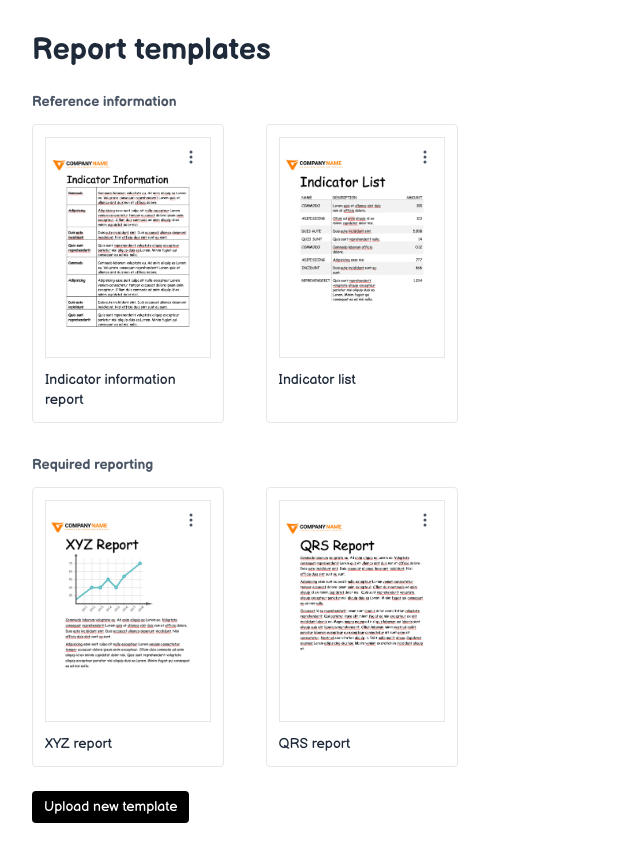
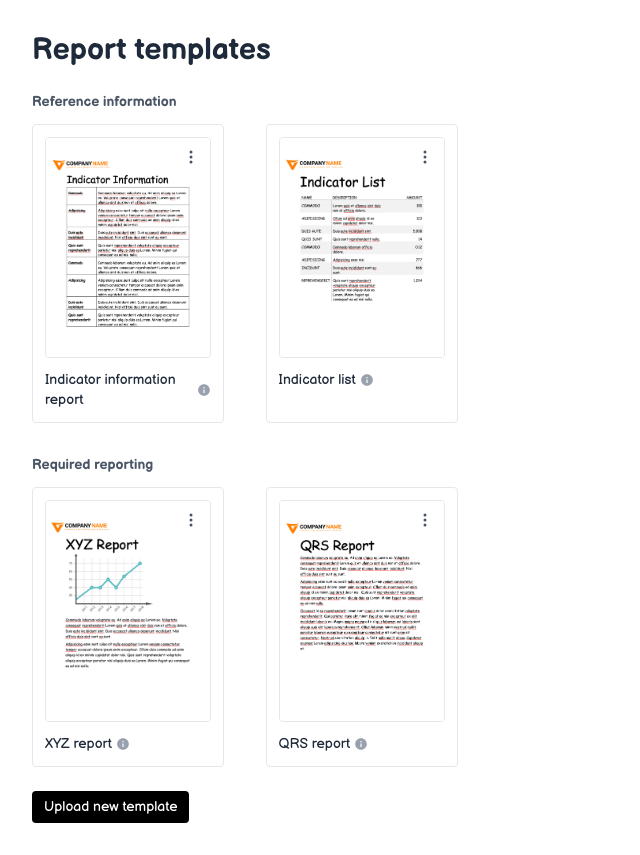
Before and after one commit to HerbCaudill/report-templates-prototype, a React (Vite) app: page / in a window 1280 px wide. Shown: the whole page, without its empty margins (0-640 px from the left). Built offline with nearby package versions, Linux system fonts and the light colour scheme.

Commit message:
InfoTooltip: add position prop for customizable tooltip placement; ReportTemplatesList: integrate InfoTooltip for template descriptions

```diff
--- a/src/InfoTooltip.tsx
+++ b/src/InfoTooltip.tsx
@@ -1,8 +1,18 @@
 import { useState } from 'react'
 import { InfoIcon } from './icons'
 
-export function InfoTooltip({ text }: { text: string }) {
+export function InfoTooltip({ text, position = 'center' }: { text: string; position?: 'center' | 'left' }) {
   const [isVisible, setIsVisible] = useState(false)
+
+  const tooltipClasses =
+    position === 'left'
+      ? 'absolute bottom-full left-0 z-20 mb-2 w-48 rounded bg-gray-800 px-2 py-1.5 text-xs font-normal text-white shadow-lg'
+      : 'absolute bottom-full left-1/2 z-20 mb-2 w-48 -translate-x-1/2 rounded bg-gray-800 px-2 py-1.5 text-xs font-normal text-white shadow-lg'
+
+  const arrowClasses =
+    position === 'left'
+      ? 'absolute left-3 top-full border-4 border-transparent border-t-gray-800'
+      : 'absolute left-1/2 top-full -translate-x-1/2 border-4 border-transparent border-t-gray-800'
 
   return (
     <span className="relative inline-flex items-center">
@@ -17,9 +27,9 @@ export function InfoTooltip({ text }: { text: string }) {
         <InfoIcon className="size-3.5" />
       </button>
       {isVisible && (
-        <div className="absolute bottom-full left-1/2 z-20 mb-2 w-48 -translate-x-1/2 rounded bg-gray-800 px-2 py-1.5 text-xs font-normal text-white shadow-lg">
+        <div className={tooltipClasses}>
           {text}
-          <div className="absolute left-1/2 top-full -translate-x-1/2 border-4 border-transparent border-t-gray-800" />
+          <div className={arrowClasses} />
         </div>
       )}
     </span>
--- a/src/ReportTemplatesList.tsx
+++ b/src/ReportTemplatesList.tsx
@@ -1,6 +1,7 @@
 import { useRef, useState } from 'react'
 import type { ReportTemplate, TemplateFile } from './types'
 import { Button } from './components/Button'
+import { InfoTooltip } from './InfoTooltip'
 
 type ReportTemplatesListProps = {
   templates: ReportTemplate[]
@@ -26,7 +27,7 @@ function TemplateCard({
   const thumbnailUrl = `/templates/thumbnails/${template.name}.png`
 
   return (
-    <div className="group relative flex w-48 flex-col overflow-hidden rounded border border-gray-200 bg-white p-3 hover:shadow-md">
+    <div className="group relative flex w-48 flex-col rounded border border-gray-200 bg-white p-3 hover:shadow-md">
       {/* Menu button - positioned absolutely in upper right */}
       <div className="absolute right-5 top-5 z-10">
         <div className="relative">
@@ -97,7 +98,7 @@ function TemplateCard({
         type="button"
         onClick={() => canGenerate && onGenerate(template)}
         disabled={!canGenerate}
-        className={`flex aspect-3/4 items-center justify-center overflow-hidden border border-gray-200 bg-gray-50 ${
+        className={`flex aspect-3/4 items-center justify-center overflow-hidden rounded border border-gray-200 bg-gray-50 ${
           canGenerate ? 'cursor-pointer' : 'cursor-not-allowed opacity-50'
         }`}
         title={canGenerate ? 'Click to generate report' : 'Add data sources to enable generation'}
@@ -107,7 +108,10 @@ function TemplateCard({
 
       {/* Title */}
       <div className="flex-1 pt-3">
-        <h4 className="text-sm font-medium text-gray-800 line-clamp-2">{template.name}</h4>
+        <div className="flex items-center gap-1">
+          <h4 className="text-sm font-medium text-gray-800 line-clamp-2">{template.name}</h4>
+          {template.description && <InfoTooltip text={template.description} position="left" />}
+        </div>
       </div>
     </div>
   )
```
